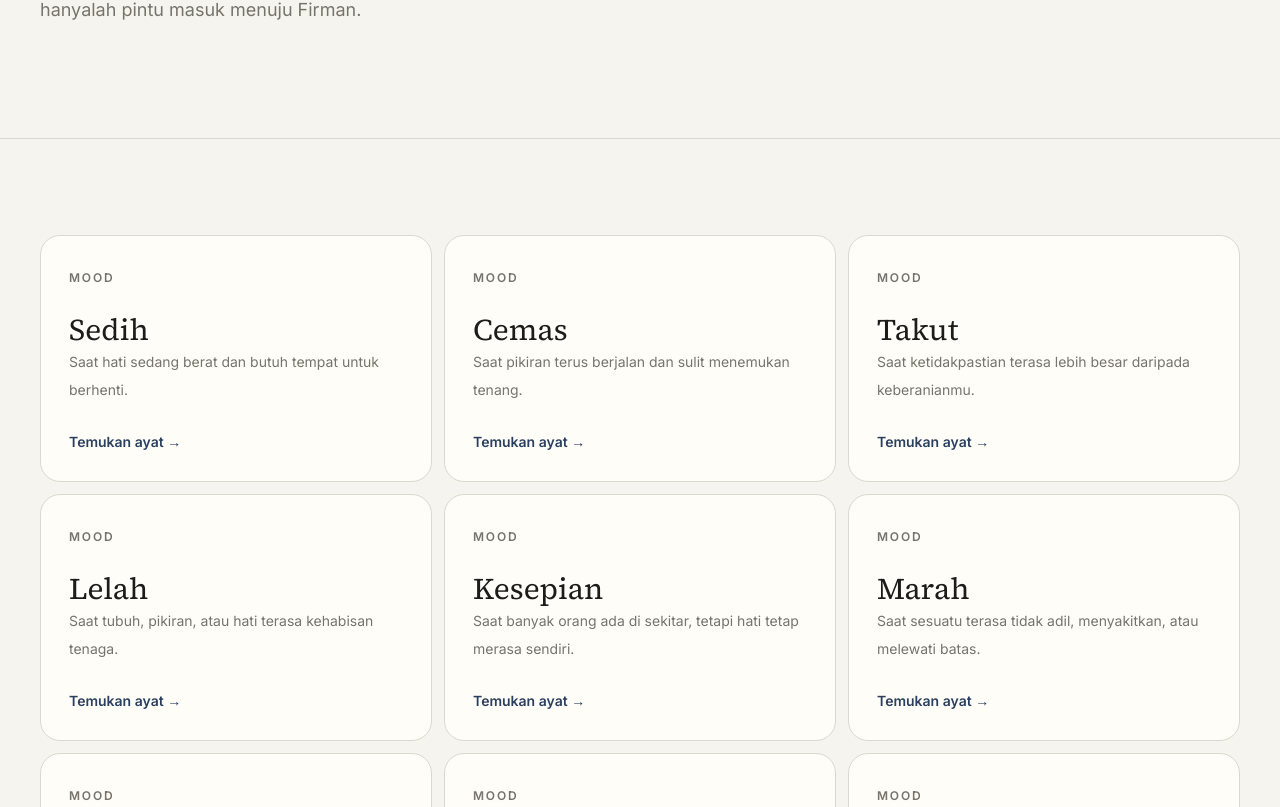
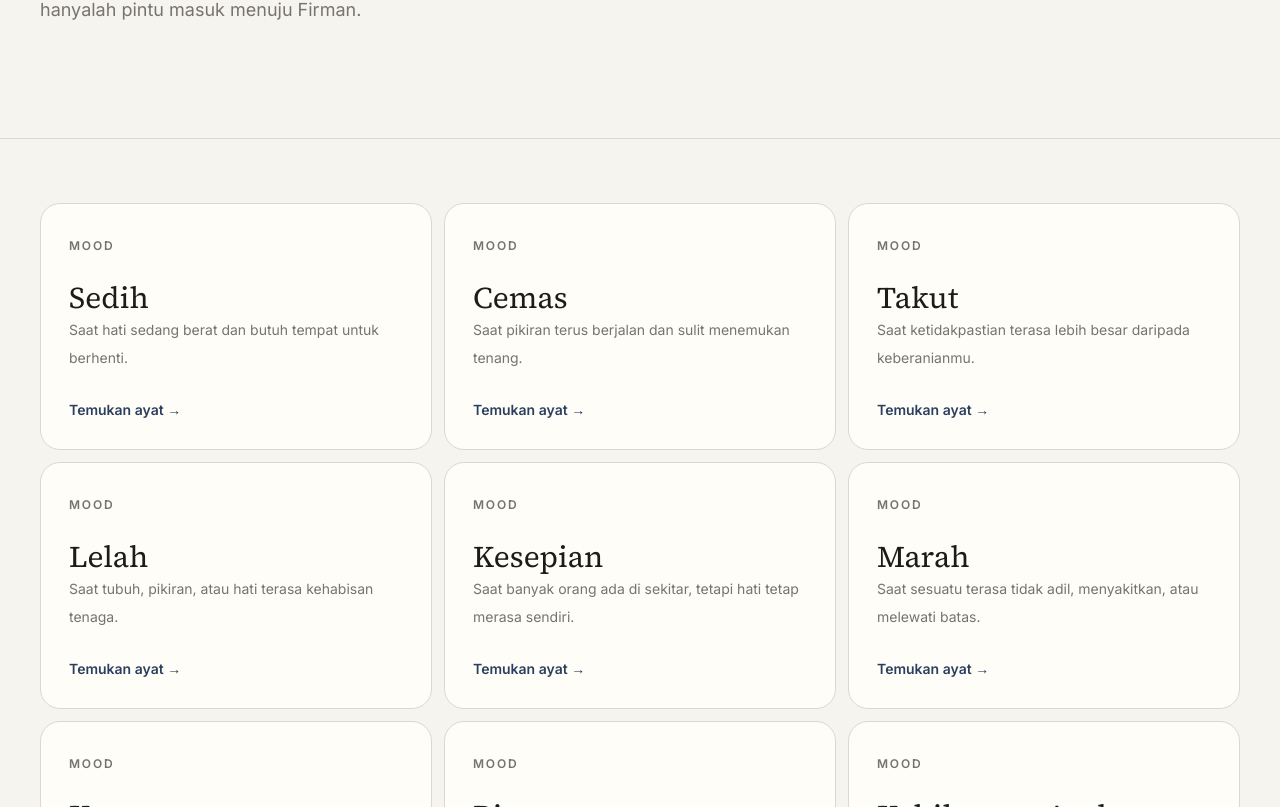
Before and after one commit to kalabekxd-debug/bible-webs, a Next.js app: page /moods in a window 1280 px wide. Shown: the part 373-1180 px from the top of the page. Built offline with nearby package versions, Linux system fonts and the light colour scheme; no server answers.

Commit message:
tighten mood discovery spacing

```diff
--- a/src/app/moods/page.tsx
+++ b/src/app/moods/page.tsx
@@ -2,5 +2,5 @@ import Link from "next/link";
 import { moods } from "@/data/moods";
 
 export default function MoodsPage() {
-  return <main><section className="border-b border-border"><div className="mx-auto max-w-7xl px-6 py-20 lg:px-10 lg:py-28"><p className="text-xs font-semibold uppercase tracking-[0.18em] text-primary">Mood discovery</p><h1 className="mt-5 max-w-4xl font-serif text-5xl leading-tight tracking-tight sm:text-7xl">Mulai dari keadaanmu.</h1><p className="mt-6 max-w-2xl text-lg leading-8 text-muted">Pilih yang paling dekat dengan apa yang sedang kamu bawa. Mood di sini hanyalah pintu masuk menuju Firman.</p></div></section><section className="mx-auto max-w-7xl px-6 py-16 lg:px-10 lg:py-24"><div className="grid gap-3 sm:grid-cols-2 lg:grid-cols-3">{moods.map((mood) => <Link key={mood.slug} href={"/moods/" + mood.slug} className="group min-h-56 rounded-[20px] border border-border bg-surface p-7 transition hover:-translate-y-0.5 hover:border-primary"><div className="flex h-full flex-col justify-between"><div><span className="text-xs font-semibold uppercase tracking-[0.15em] text-muted">Mood</span><h2 className="mt-6 font-serif text-3xl">{mood.name}</h2></div><div><p className="text-sm leading-7 text-muted">{mood.shortDescription}</p><span className="mt-7 inline-block text-sm font-semibold text-primary">Temukan ayat →</span></div></div></Link>)}</div></section></main>;
+  return <main><section className="border-b border-border"><div className="mx-auto max-w-7xl px-6 py-20 lg:px-10 lg:py-28"><p className="text-xs font-semibold uppercase tracking-[0.18em] text-primary">Mood discovery</p><h1 className="mt-5 max-w-4xl font-serif text-5xl leading-tight tracking-tight sm:text-7xl">Mulai dari keadaanmu.</h1><p className="mt-6 max-w-2xl text-lg leading-8 text-muted">Pilih yang paling dekat dengan apa yang sedang kamu bawa. Mood di sini hanyalah pintu masuk menuju Firman.</p></div></section><section className="mx-auto max-w-7xl px-6 py-12 lg:px-10 lg:py-16"><div className="grid gap-3 sm:grid-cols-2 lg:grid-cols-3">{moods.map((mood) => <Link key={mood.slug} href={"/moods/" + mood.slug} className="group min-h-56 rounded-[20px] border border-border bg-surface p-7 transition hover:-translate-y-0.5 hover:border-primary"><div className="flex h-full flex-col justify-between"><div><span className="text-xs font-semibold uppercase tracking-[0.15em] text-muted">Mood</span><h2 className="mt-6 font-serif text-3xl">{mood.name}</h2></div><div><p className="text-sm leading-7 text-muted">{mood.shortDescription}</p><span className="mt-7 inline-block text-sm font-semibold text-primary">Temukan ayat →</span></div></div></Link>)}</div></section></main>;
 }
```
